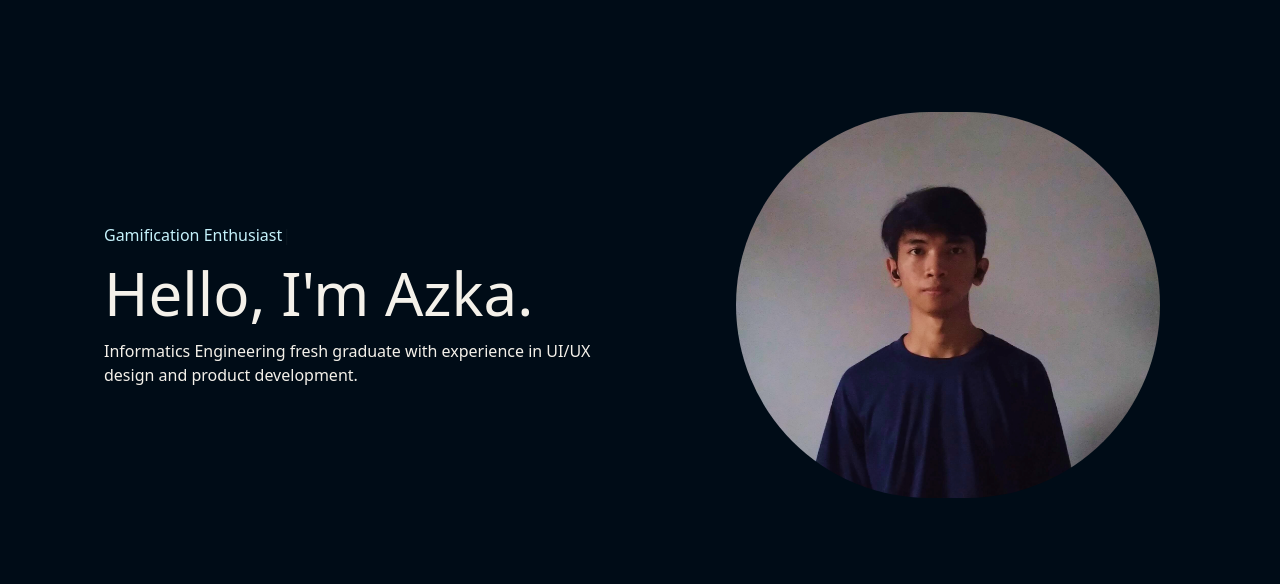
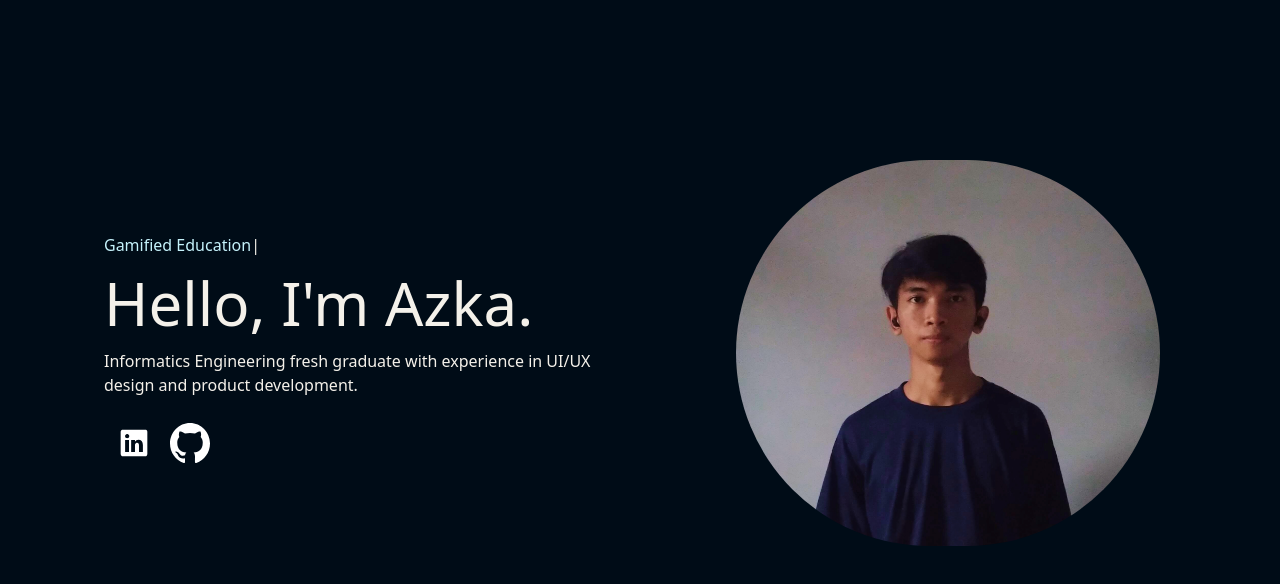
Before and after one commit to azkadoo/tailwind-experiments, a website: page index.html in a window 1280 px wide. Drawn offline with Linux system fonts and the light colour scheme.

Commit message:
svg added

```diff
--- a/index.html
+++ b/index.html
@@ -3,28 +3,56 @@
   <head>
     <meta charset="UTF-8" />
     <meta name="viewport" content="width=, initial-scale=1.0" />
-    <title>Document</title>
+    <title>Azka Nur</title>
     <link href="dist/global.css" rel="stylesheet" />
+    <link rel="icon" type="image/svg" href="img/cloud-svgrepo-com.svg" />
   </head>
   <body>
     <!-- Hero Section Start -->
 
-    <section id="home" class="pt-4">
-      <div class="container px-12 sm:px-8 lg:px-6 mx-auto">
+    <section id="home" class="pt-16">
+      <div class="container px-10 sm:px-8 lg:px-6 mx-auto">
         <div class="flex flex-wrap">
           <div class="w-full self-center px-4 lg:w-1/2">
             <div class="space-y-6 sm:space-y-4 lg:pl-16">
               <div class="flex">
-                <p id="textRotator" class="font-medium text-[#c5f2fb]"></p>
+                <p
+                  id="textRotator"
+                  class="text-sm md:text-base lg:text-base font-medium text-[#c5f2fb]"
+                ></p>
               </div>
               <p class="text-5xl font-medium lg:text-6xl">Hello, I'm Azka.</p>
+              <div class="space-y-4"></div>
               <p>
                 Informatics Engineering fresh graduate with experience in UI/UX
                 design and product development.
               </p>
+              <div class="p-0.5 flex">
+                <a
+                  href="https://www.linkedin.com/in/azka-nur/"
+                  class="p-2 rounded-full self-center hover:bg-[#011f3b]"
+                >
+                  <img
+                    src="img/linkedin-white.svg"
+                    alt="LinkedIn"
+                    class="max-w-10"
+                  />
+                </a>
+                <a
+                  href="https://github.com/azkadoo"
+                  class="p-2 rounded-full self-center hover:bg-[#011f3b]"
+                >
+                  <img
+                    src="img/github-white.svg"
+                    alt="Github"
+                    class="max-w-10"
+                  />
+                </a>
+                <div class="p-4 rounded-2xl self-center"></div>
+              </div>
             </div>
           </div>
-          <div class="p-12 lg:w-1/2 sm:p-16 md:p-24 lg:p-24">
+          <div class="p-8 lg:w-1/2 sm:p-16 md:p-24 lg:p-24">
             <img src="img/azka.jpg" alt="" class="rounded-full" />
           </div>
         </div>
--- a/main.js
+++ b/main.js
@@ -1,7 +1,7 @@
 import Typed from "typed.js";
 
 const typed = new Typed("#textRotator", {
-  strings: ["UI/UX Designer", "Web Developer", "Gamification Enthusiast"],
+  strings: ["UI/UX Designer", "Web Developer", "Gamified Education"],
   typeSpeed: 50,
   loop: true,
 });
--- a/package.json
+++ b/package.json
@@ -22,6 +22,7 @@
   "homepage": "https://github.com/azkadoo/tailwind-experiments#readme",
   "dependencies": {
     "@tailwindcss/cli": "^4.2.2",
+    "lucide": "^1.8.0",
     "tailwindcss": "^4.2.2",
     "typed.js": "^3.0.0",
     "webpack": "^5.106.2",
```
Also changed, not shown: dist/global.css, dist/main.js, img/cloud-svgrepo-com.svg (added), img/github-white.svg (added), img/github.svg (added), img/linkedin-white.svg (added), img/linkedin.svg (added), 1 other file.
